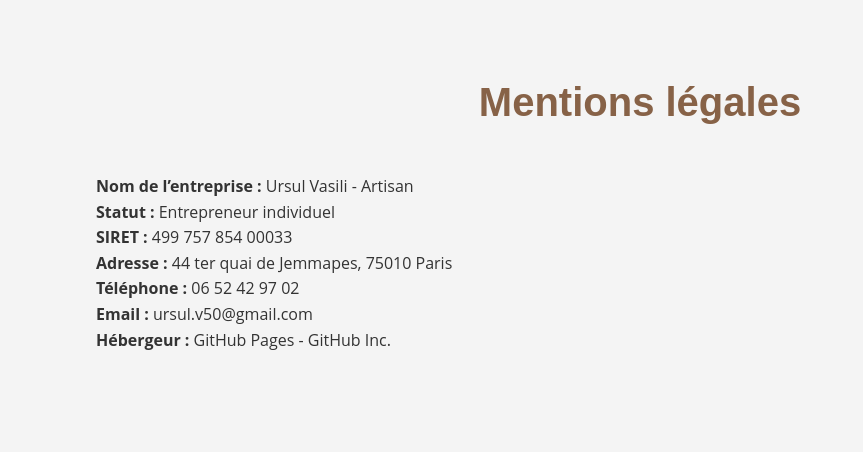
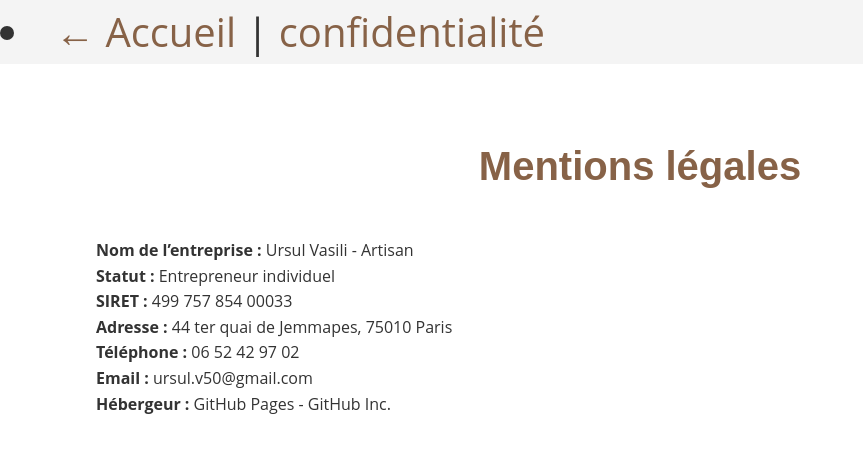
Before and after one commit to decorenova/Site-Joseph-Coiffure, a plain HTML site: page mentions-legales.html in a window 1280 px wide. Shown: the whole page, without its empty margins (0-863 px from the left). Drawn offline with Linux system fonts and the light colour scheme.

Commit message:
Add navigation header to mentions-legales.html

```diff
--- a/mentions-legales.html
+++ b/mentions-legales.html
@@ -6,6 +6,16 @@
   <title>Mentions légales</title>
   <link rel="stylesheet" href="style.css" />
 </head>
+<header>
+  <nav>
+    <li style="font-size: 2.5rem; ">
+      <a  href="index.html"> ← Accueil </a>
+      |
+      <a href="confidentialite.html">confidentialité</a>
+    </li>
+  </nav>
+</header>
+
 <body>
   <section class="section alt">
     <div class="container">
```
